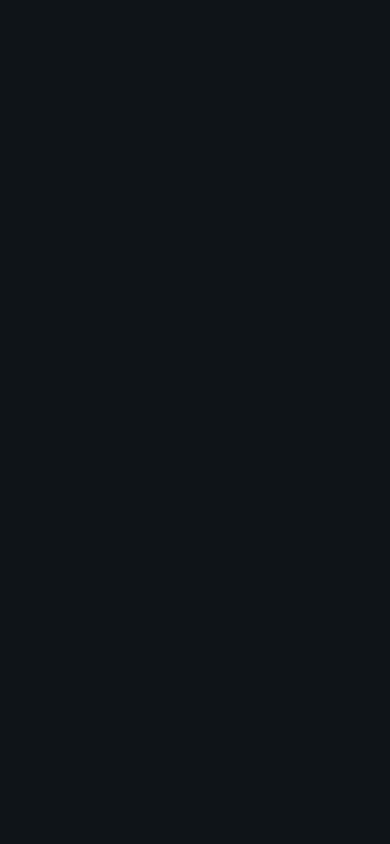
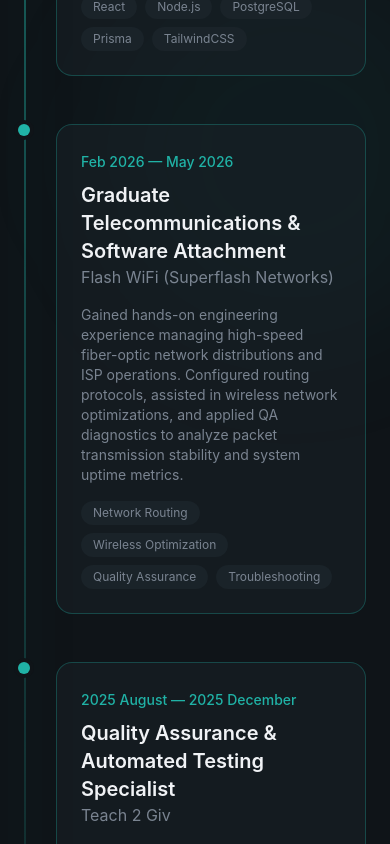
Before and after one commit to Cheruiyotki/react-portfolio-, a React (Vite) app: page / in a window 390 px wide. Shown: the part 8880-9724 px from the top of the page. Before the commit the page ends 7540 px from the top, so only its background shows below. Built offline with nearby package versions, Linux system fonts and the light colour scheme.

Commit message:
about section

```diff
--- a/src/index.css
+++ b/src/index.css
@@ -168,4 +168,11 @@
     backdrop-filter: blur(16px);
     box-shadow: 0 0 20px color-mix(in srgb, #26c4b8 20%, transparent);
   }
+
+   .timeline-glow {
+    box-shadow: 0 0 40px
+        color-mix(in srgb, var(--color-primary) 35%, transparent),
+      0 0 80px color-mix(in srgb, var(--color-primary) 25%, transparent);
+  }
+
 }
--- a/src/layout/Navbar.jsx
+++ b/src/layout/Navbar.jsx
@@ -67,7 +67,7 @@ export const Navbar = () => {
                       key={index}
                       href={link.href}
                       onClick={() => setIsMobileMenuOpen(false)}
-                      className="text-lg text-muted-foregroung hover:text-foreground py-2"> {link.label}</a>
+                      className="text-lg text-muted-foreground hover:text-foreground py-2"> {link.label}</a>
                     ))}
                      <Button onClick={() => setIsMobileMenuOpen(false)} size="sm">
                 Contact Me
--- a/src/sections/Experience.jsx
+++ b/src/sections/Experience.jsx
@@ -1,5 +1,115 @@
 
+const experiences = [
+    {
+    period: "2024 - Present",
+    role: "Freelance Developer",
+    company: "Self-Employed",
+    description:
+      "Delivered custom web solutions for small businesses and startups. Built 10+ websites and applications, handling everything from design to deployment.",
+    technologies: ["JavaScript", "TypeScript", "PostgreSQL", "Python", "WordPress", "MySQL"],
+    current:  true,
+  },
+  {
+    period: "2023 — Present",
+    role: "Telecommunications Engineering & Fullstack Web Architecture",
+    company: "Dedan Kimathi University of Technology",
+    description:
+      "Specializing in the intersection of network layer communications and high-level software development. Actively engineering complex web ecosystems utilizing the PERN stack (PostgreSQL, Express, React, Node.js) and integrating database management systems with Prisma ORM.",
+    technologies: ["React", "Node.js", "PostgreSQL", "Prisma", "TailwindCSS"],
+    current: true,
+  },
+  {
+    period: "Feb 2026 —  May 2026",
+    role: "Graduate Telecommunications & Software Attachment",
+    company: "Flash WiFi (Superflash Networks)",
+    description:
+      "Gained hands-on engineering experience managing high-speed fiber-optic network distributions and ISP operations. Configured routing protocols, assisted in wireless network optimizations, and applied QA diagnostics to analyze packet transmission stability and system uptime metrics.",
+    technologies: ["Network Routing", "Wireless Optimization", "Quality Assurance", "Troubleshooting"],
+    current: false,
+  },
+  {
+    period: "2025 August —  2025 December",
+    role: "Quality Assurance & Automated Testing Specialist",
+    company: " Teach 2 Giv",
+    description:
+      "Designing and executing comprehensive Quality Assurance workflows for web applications. Authoring robust end-to-end automated testing suites with Cypress, writing structural unit tests in Jest, and maintaining continuous manual regression testing parameters.",
+    technologies: ["Quality Assurance", "Jest", "Cypress", "Git", "GitHub"],
+    current:  false,
+  },
+  {
+    period: "2011 — 2022",
+    role: "Primary & Secondary Education",
+    company: "Academic Foundation",
+    description:
+      "Completed standard elementary and high school education, developing core analytical, mathematical, and computer science fundamentals that laid the groundwork for pursuing an engineering career path.",
+    technologies: ["Computer Literacy", "Mathematics", "Analytical Physics"],
+    current: false,
+  },
+];
 
 export const   Experience = () => {
-    return < section></ section>
+    return ( < section id="experience" className="py-32 relative overflow-hidden">
+
+        <div className="absolute top-1/2 left-1/4 w-96 h-96 bg-primary/5 rounded-full blur-3xl -translate-y-1/2"/>
+         <div className="container mx-auto px-6 relative z-10">
+
+           {/* Section HEader */}
+           <div className="max-w-3xl mb-16">
+            <span className="text-secondary-foreground text-sm font-medium uppercase tracking-wider animate-fade-in ">Career Journey</span>
+            <h2 className="text-4xl md:text-5xl font-bold mt-4 mb-6 animate-fade-in animation-delay-100 text-secondary-foreground">
+                Experience that
+                <span className="font-serif italic font-normal text-white ">
+                    {""}
+                    speaks volumes. </span>
+            </h2>
+            <p className="text-muted-foreground animate-fade-in animation-delay-200">
+                From the fundamentals of telecommunications engineering to the complexities of fullstack web development, my career journey has been a continuous evolution of learning and growth. Each experience has contributed to my ability to build reliable, efficient, and user-friendly applications while maintaining a strong focus on performance and quality.
+            </p>
+           </div>
+
+           {/* Timeline */}
+           <div className="relative">
+            <div className="timeline-glow absolute left-0 md:left-1/2 bottom-0 top-0 w-[2px] bg-gradient-to-b from-primary/70 via-primary/30 to-transparent md:-translate-x-1/2 shadow-[0_0_25px_rgba(32,178,166,0.8)]"/>
+
+            {/* Experience Items */}
+            <div className="space-y-12">
+                {experiences.map((exp, index) => (
+                    <div key={index} className="relative grid md:grid-cols-2 gap-8 animate-fade-in"
+                    style={{ animationDelay: `${(index + 1) * 100}ms` }}>
+
+                        {/* Timeline Dot */}
+                        <div className="absolute left-0 md:left-1/2 top-0 w-3 h-3 bg-primary rounded-full -translate-x-1/2 ring-4 ring-background z-10">
+
+                         {exp.current && (
+                            <span className="absolute inset-0 rounded-full bg-primary animate-ping opacity-75"/>
+                         )}
+
+                          </div>
+                        {/* Content  */}
+                        <div className={`pl-8 md:pl-0 ${
+                            index % 2 === 0
+                            ? "md:pr-16 md:text-right"
+                            : "md:col-start-2 md:pl-16"}`}>
+                            <div className={`glass p-6 rounded-2xl border border-primary/30 hover:border-primary/50 transition-all duration-500`}>
+                                <span className="text-sm text-primary font-medium">{exp.period}</span>
+                                <h3 className="text-xl font-semibold mt-2">{exp.role}</h3>
+                                <p className="text-muted-foreground">{exp.company}</p>
+                                <p className="text-sm text-muted-foreground mt-4">{exp.description}</p>
+                                <div className={`flex flex-wrap gap-2 mt-4 ${index % 2 ===0 ? "md:justify-end" : ""}`}>
+                                    {exp.technologies.map((tech, techIsx) => (
+                                    <span key={techIsx}
+                                    className="px-3 py-1 bg-surface text-xs rounded-full text-muted-foreground">{tech}</span>
+                                ))}
+                                </div>
+                            </div>
+                        </div>
+
+                    </div>
+                ))}
+            </div>
+           </div>
+         </div>
+
+    </ section>
+        );
 }
--- a/src/sections/Testimonals.jsx
+++ b/src/sections/Testimonals.jsx
@@ -1,5 +1,98 @@
+import { QuoteIcon } from "lucide-react";
+
+const testimonials = [
+  {
+    quote:
+      "Pedro is one of the most talented engineers I've worked with. His attention to detail and ability to translate complex requirements into elegant solutions is remarkable.",
+    author: "Sarah Chen",
+    role: "CTO, Tech Innovators Inc.",
+    avatar:
+      "https://images.unsplash.com/photo-1494790108377-be9c29b29330?w=100&h=100&fit=crop",
+  },
+  {
+    quote:
+      "Working with Pedro was a game-changer for our project. He delivered ahead of schedule with code quality that set a new standard for our team.",
+    author: "Michael Rodriguez",
+    role: "Product Manager, Digital Solutions",
+    avatar:
+      "https://images.unsplash.com/photo-1472099645785-5658abf4ff4e?w=100&h=100&fit=crop",
+  },
+  {
+    quote:
+      "Pedro's expertise in React and TypeScript helped us rebuild our entire frontend in record time. His architectural decisions continue to pay dividends.",
+    author: "Emily Watson",
+    role: "Engineering Lead, StartUp Labs",
+    avatar:
+      "https://images.unsplash.com/photo-1438761681033-6461ffad8d80?w=100&h=100&fit=crop",
+  },
+  {
+    quote:
+      "Not only is Pedro technically brilliant, but he's also a fantastic communicator and team player. He elevated everyone around him.",
+    author: "David Kim",
+    role: "CEO, Innovation Hub",
+    avatar:
+      "https://images.unsplash.com/photo-1507003211169-0a1dd7228f2d?w=100&h=100&fit=crop",
+  },
+];
 
 
 export const  Testimonals = () => {
-    return < section></ section>
+    return < section
+    id="testimonals"
+    className="py-32 relative overflow-hidden"
+    >
+    <div className="absolute top-1/2 left-1/2 w-[800px] h-[800px] bg-primary/5 rounded-full blur-3xl -translate-x-1/2 -translate-y-1/2"/>
+
+    <div className="container mx-auto px-6 relative z-10">
+           {/* Section Header */}
+        <div
+          className="text-center max-w-3xl
+        mx-auto mb-16"
+        >
+          <span
+            className="text-secondary-foreground
+          text-sm font-medium tracking-wider
+          uppercase animate-fade-in"
+          >
+            What People Say
+          </span>
+          <h2
+            className="text-4xl md:text-5xl
+          font-bold mt-4 mb-6 animate-fade-in
+          animation-delay-100 text-secondary-foreground"
+          >
+            Kind words from{" "}
+            <span
+              className="font-serif italic
+            font-normal text-white"
+            >
+              amazing people.
+            </span>
+          </h2>
+        </div>
+
+        {/* Testimonals Carousel */}
+        <div>
+            <div>
+                {/* main carousel */}
+                <div>
+                    <div>
+                        <QuoteIcon/>
+                    </div>
+                    <blockquote>
+                       "{testimonials[0].quote}"
+                    </blockquote>
+                    <div>
+                        <img src="{testimonials[0].avatar}" alt={testimonials[0].author} />
+                    </div>
+                    <div>
+                        <div>{testimonials[0].author}</div>
+                        <div>{testimonials[0].role}</div>
+                    </div>
+                </div>
+            </div>
+        </div>
+    </div>
+
+    </ section>
 }
```
